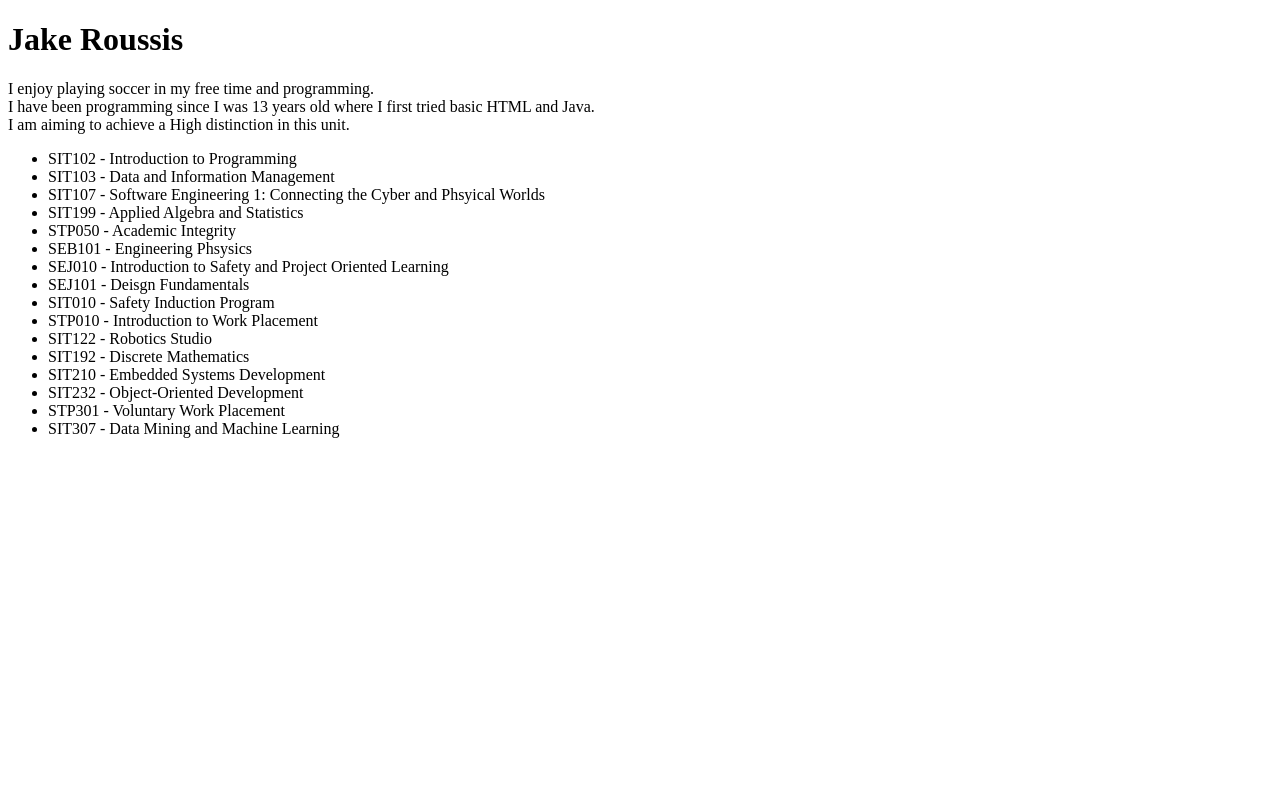
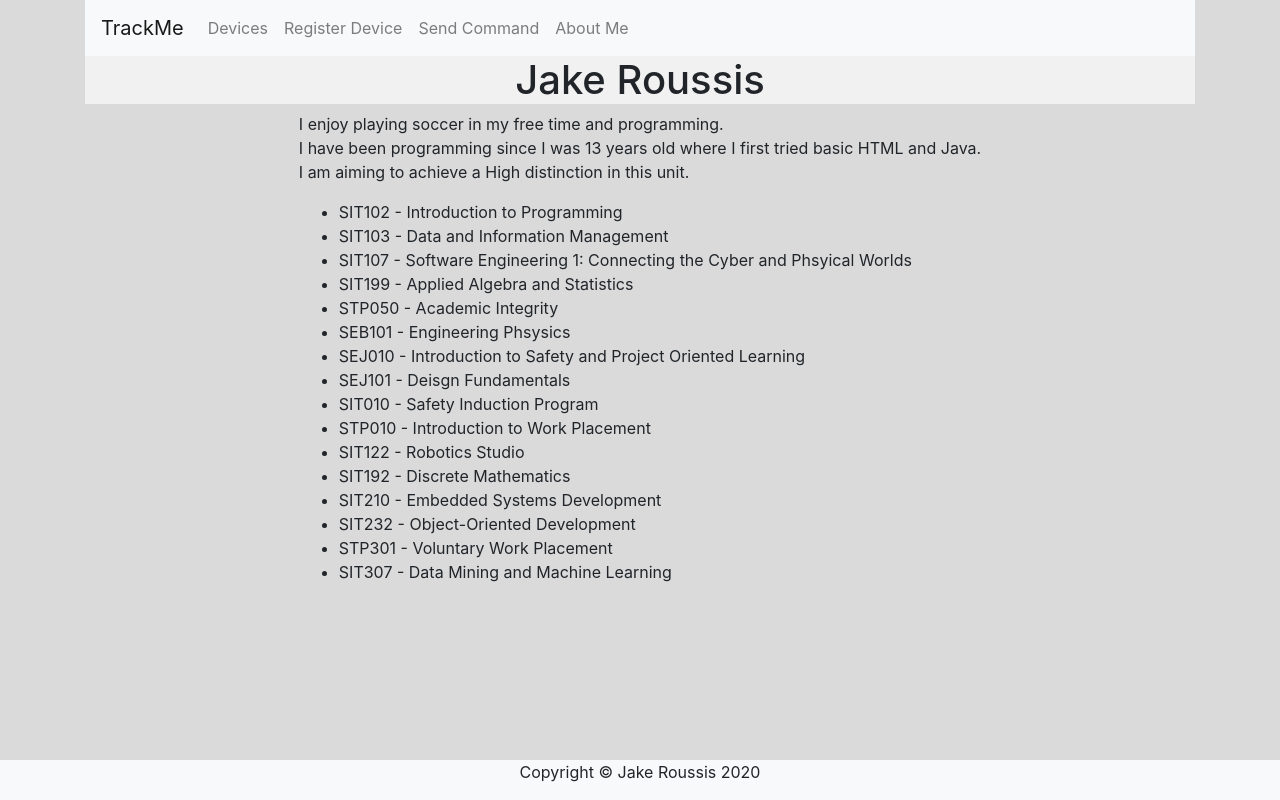
Before and after one commit to JakeRoussis/TrackMe, a website: page web/public/about-me.html in a window 1280 px wide. Drawn offline with nearby package versions, Linux system fonts and the light colour scheme.

Commit message:
NEW: Add navbar and footer with dynamic year

```diff
--- a/web/public/about-me.html
+++ b/web/public/about-me.html
@@ -2,14 +2,18 @@
 <html>
 
 <head>
-  <link rel="stylesheet" href="style.css" />
+  <link rel="stylesheet" href="https://stackpath.bootstrapcdn.com/bootstrap/4.5.0/css/bootstrap.min.css" />
+  <link rel="stylesheet" href="../../style.css" />
   <meta charset="utf-8" />
   <meta name="description" content="A frontend dashboard for the TrackMe application" />
   <meta name="author" content="Jake Roussis" />
   <meta name="viewport" content="width=device-width, initial-scale=1.0" />
   <title>TrackMe</title>
 </head>
+
 <body>
+  <div class="container">
+    <div id="navbar"></div>
     <h1>Jake Roussis</h1>
     <div class="center-align">
       <div>
@@ -42,6 +46,11 @@
         </ul>
       </div>
     </div>
+    <div id="footer"></div>
+  </div>
+  <script src="https://code.jquery.com/jquery-3.5.1.min.js"></script>
+  <script src="https://stackpath.bootstrapcdn.com/bootstrap/4.5.0/js/bootstrap.min.js"></script>
+  <script src="app.js"></script>
 </body>
 
 </html>
--- a/web/public/app.js
+++ b/web/public/app.js
@@ -1,5 +1,7 @@
+$('#navbar').load('navbar.html');
+$('#footer').load('footer.html');
+
 const devices = JSON.parse(localStorage.getItem('devices')) || [];
-
 devices.forEach(function (device) {
     $('#devices tbody').append(`
  <tr>
--- /dev/null
+++ b/web/public/footer.html
@@ -0,0 +1,12 @@
+<footer class="footer fixed-bottom bg-light">
+  <div class="container">
+    <p class="text-center">Copyright &copy; Jake Roussis
+      <span id="year"></span>
+      <script>
+        var CurrentYear = new Date().getFullYear()
+        document.getElementById("year").innerHTML = CurrentYear;
+      </script>
+    </p>
+  </div>
+
+</footer>
--- /dev/null
+++ b/web/public/navbar.html
@@ -0,0 +1,14 @@
+<nav class="navbar navbar-expand-lg navbar-light bg-light">
+  <a class="navbar-brand" href="/">TrackMe</a>
+  <button class="navbar-toggler" type="button" data-toggle="collapse" data-target="#expanded-nav">
+    <span class="navbar-toggler-icon"></span>
+  </button>
+  <div class="collapse navbar-collapse" id="expanded-nav">
+    <div class="navbar-nav">
+      <a class="nav-item nav-link" href="/">Devices</a>
+      <a class="nav-item nav-link" href="/register-device.html">Register Device</a>
+      <a class="nav-item nav-link" href="/send-command.html">Send Command</a>
+      <a class="nav-item nav-link" href="/about-me.html">About Me</a>
+    </div>
+  </div>
+</nav>
```
Also changed, not shown: web/public/404.html (+1 -0 lines), web/public/device-list.html (+4 -1 lines), web/public/register-device.html (+7 -5 lines), web/public/send-command.html (+2 -0 lines). Lines whose indentation alone changed are shown as unchanged.
